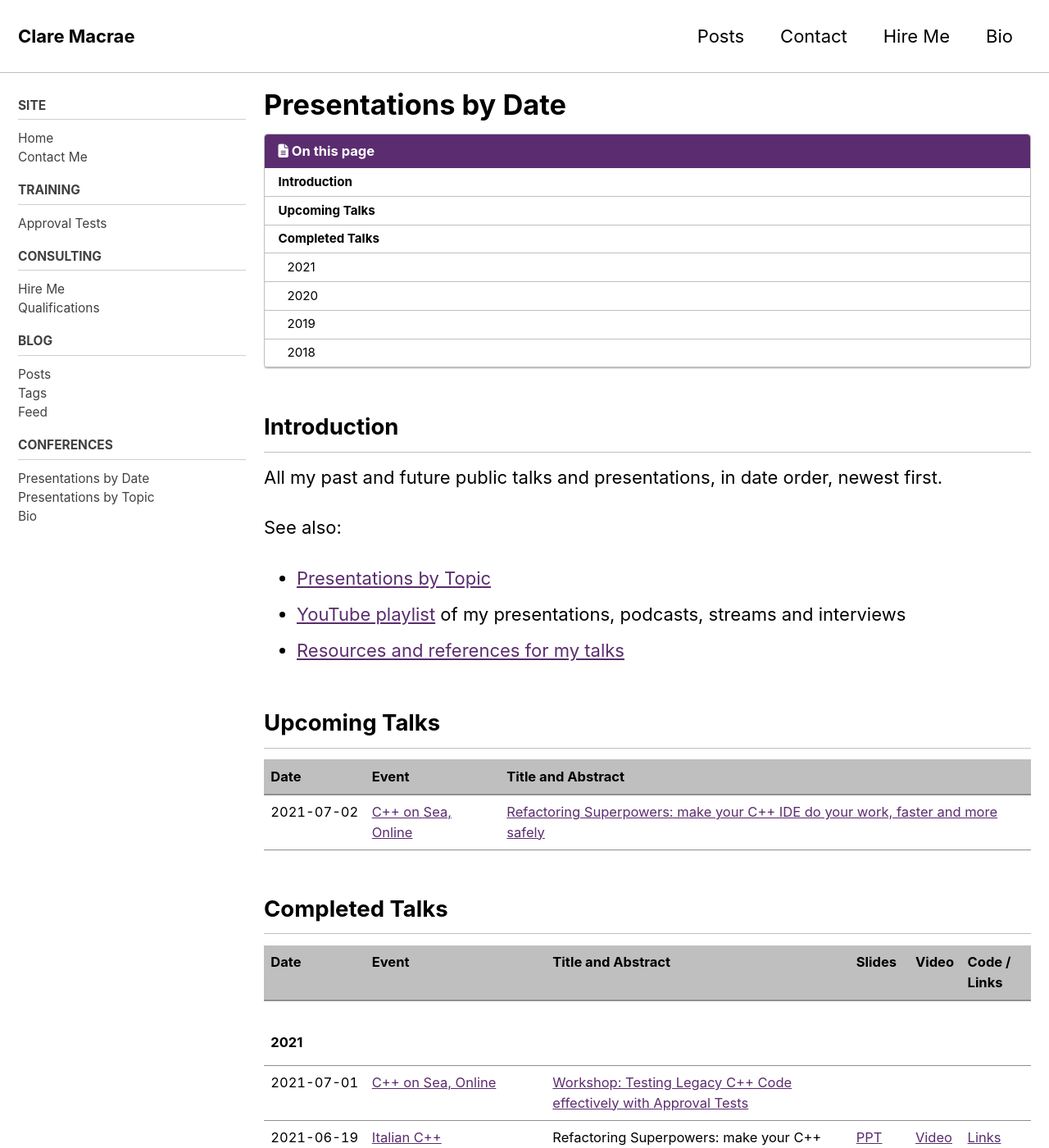
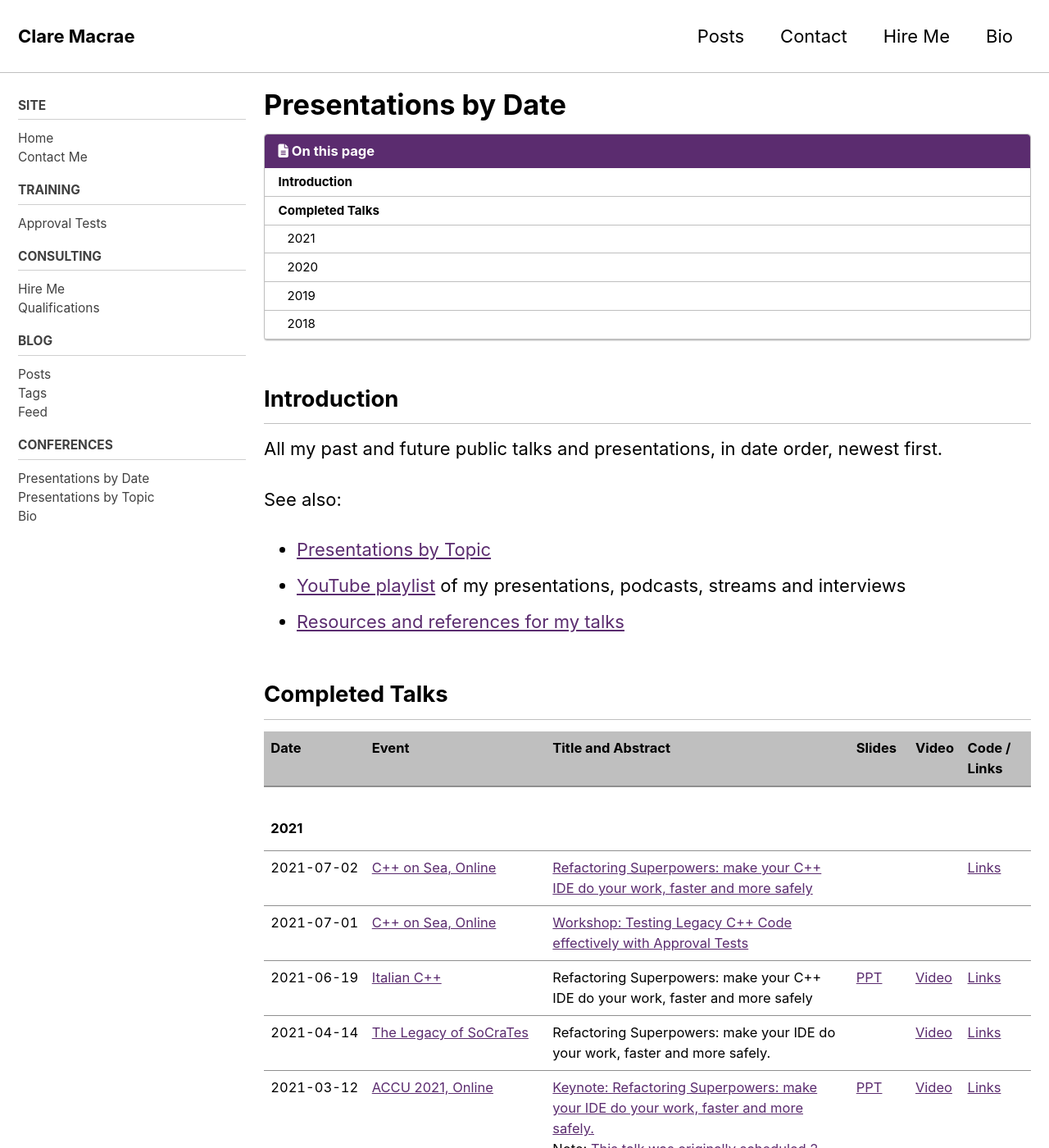
Before and after one commit to claremacrae/claremacrae.github.io, a Jekyll site: the page built from conferences/presentations.md, in a window 1280 px wide and 1400 px high. Shown: the whole window at 82% size. Built offline with Jekyll 4.4.1, drawn with Linux system fonts in a browser that asks for light colours; cached includes are drawn as plain includes; nearby versions of some CDN libraries; some of the changed lines change nothing that is shown.

Commit message:
Mark C++ on Sea talk complete

```diff
--- a/_data/presentations.yml
+++ b/_data/presentations.yml
@@ -1,5 +1,4 @@
 - date: 2021-07-02
-  upcoming: true
   event:
     name: C++ on Sea, Online
     url: https://cpponsea.uk/
```
